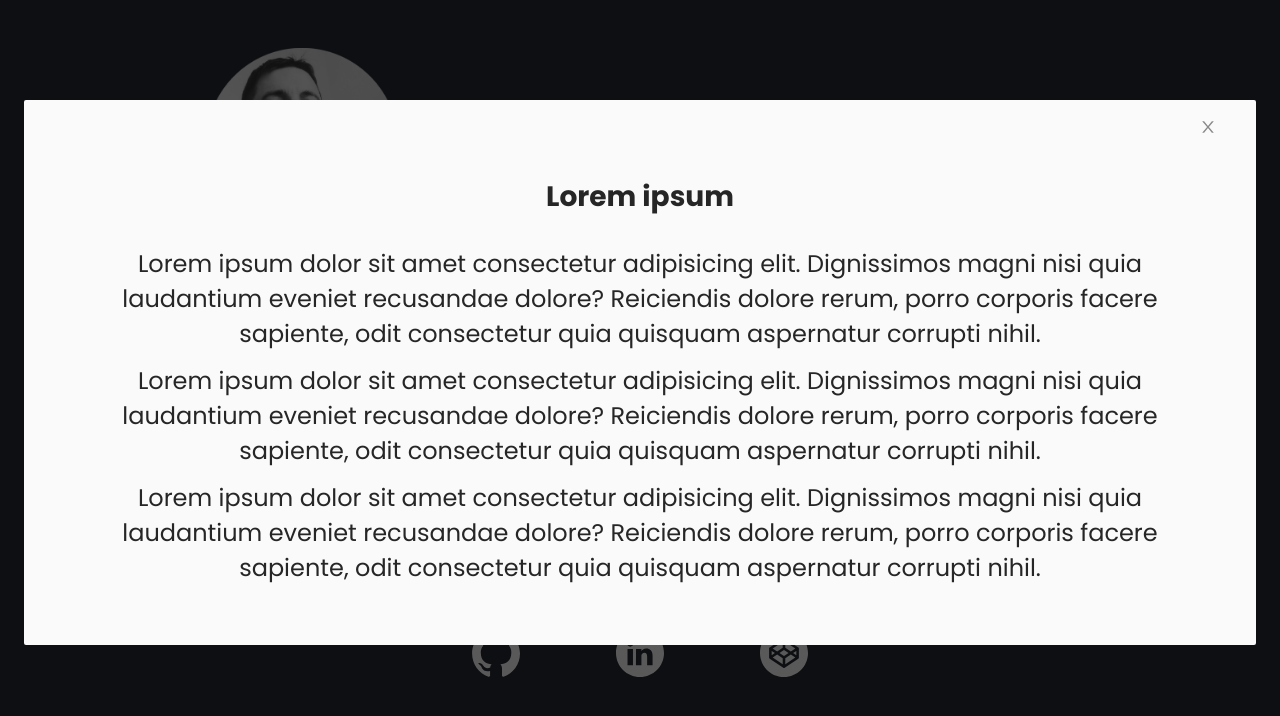
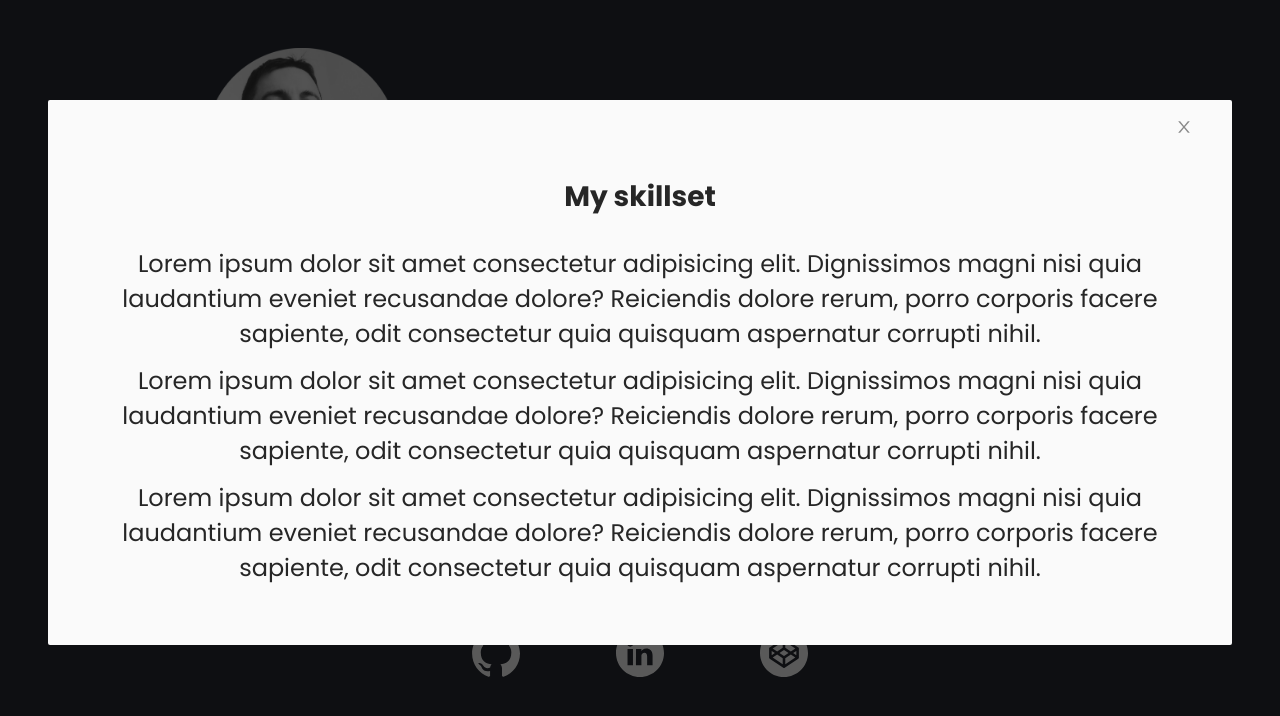
Before and after one commit to MCesarczyk/homepage-static, a React (Create React App) app: page / in a window 1280 px wide. Both pictures are taken after a click on the button "skills". Shown: the top 716 px of the page. Built offline with nearby package versions, Linux system fonts and the light colour scheme.

Commit message:
pass content to modal

```diff
--- a/src/App.js
+++ b/src/App.js
@@ -1,4 +1,4 @@
-import { useEffect, useState } from 'react';
+import { useState } from 'react';
 import Header from './Header';
 import Footer from './Footer';
 import Main from './Main';
@@ -9,16 +9,12 @@ function App() {
   const [content, setContent] = useState(undefined);
   const [open, setOpen] = useState(false);
 
-  const showModal = (content) => {
-    setContent(content);
+  const showModal = (section) => {
+    setContent(section);
     setOpen(true);
   };
 
   const onCancel = () => setOpen(false);
-
-  useEffect(() => {
-    console.log(`I'll show "${open ? content : 'no'}" modal`);
-  }, [open, content])
 
   return (
     <div className="App">
@@ -28,6 +24,7 @@ function App() {
 
       <Modal
         visible={open}
+        content={content}
         onCancel={onCancel}
       />
 
--- a/src/Main/index.js
+++ b/src/Main/index.js
@@ -1,4 +1,4 @@
-import { sections } from "../assets/content";
+import { sections } from "../assets/sections";
 import "./style.css";
 
 const Main = ({ openModal }) => (
@@ -14,7 +14,7 @@ const Main = ({ openModal }) => (
               `}
           onClick={() => openModal(section)}
         >
-          {section}
+          {section.name}
         </button>
       )}
     </div>
--- a/src/Modal/index.js
+++ b/src/Modal/index.js
@@ -2,7 +2,7 @@ import React, { useEffect, useRef } from "react";
 import ModalCloseButton from "./CloseButton";
 import "./style.css";
 
-const Modal = ({ visible, onCancel }) => {
+const Modal = ({ visible, onCancel, content }) => {
   const ref = useRef();
 
   useEffect(() => {
@@ -26,7 +26,7 @@ const Modal = ({ visible, onCancel }) => {
         <div data-testid="modal" ref={ref} className="modal__body" role="document">
           <ModalCloseButton onClick={onCancel} />
 
-          <h3>Lorem ipsum</h3>
+          <h3>{content?.title}</h3>
           <p>
             Lorem ipsum dolor sit amet consectetur adipisicing elit. Dignissimos magni nisi quia laudantium eveniet recusandae dolore? Reiciendis dolore rerum, porro corporis facere sapiente, odit consectetur quia quisquam aspernatur corrupti nihil.
           </p>
--- a/src/Modal/style.css
+++ b/src/Modal/style.css
@@ -27,7 +27,7 @@
   position: relative;
   top: 100px;
   width: 100%;
-  max-width: calc(100vw - 2rem);
+  max-width: calc(100vw - 4rem);
   margin: 0 auto;
   border-radius: 2px;
   pointer-events: auto;
--- a/src/assets/content.js
+++ /dev/null
@@ -1 +0,0 @@
-export const sections = ["skills", "portfolio", "goals"];
--- /dev/null
+++ b/src/assets/sections.js
@@ -0,0 +1,14 @@
+export const sections = [
+  {
+    name: "skills",
+    title: "My skillset"
+  },
+  {
+    name: "portfolio",
+    title: "My portfolio"
+  },
+  {
+    name: "goals",
+    title: "My closest goals"
+  }
+];
```
Also changed, not shown: 1 other file (tests, documents, lock files or other folders).
